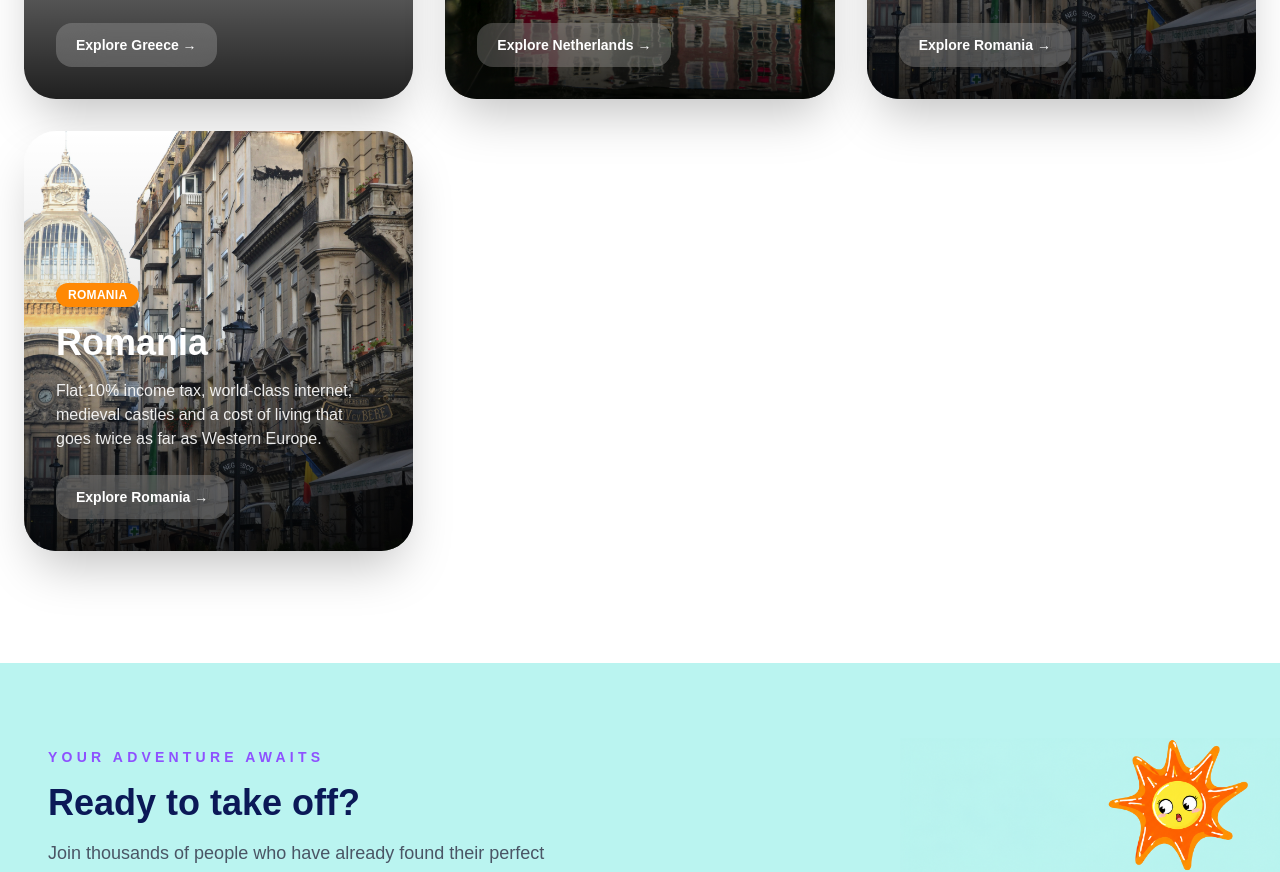
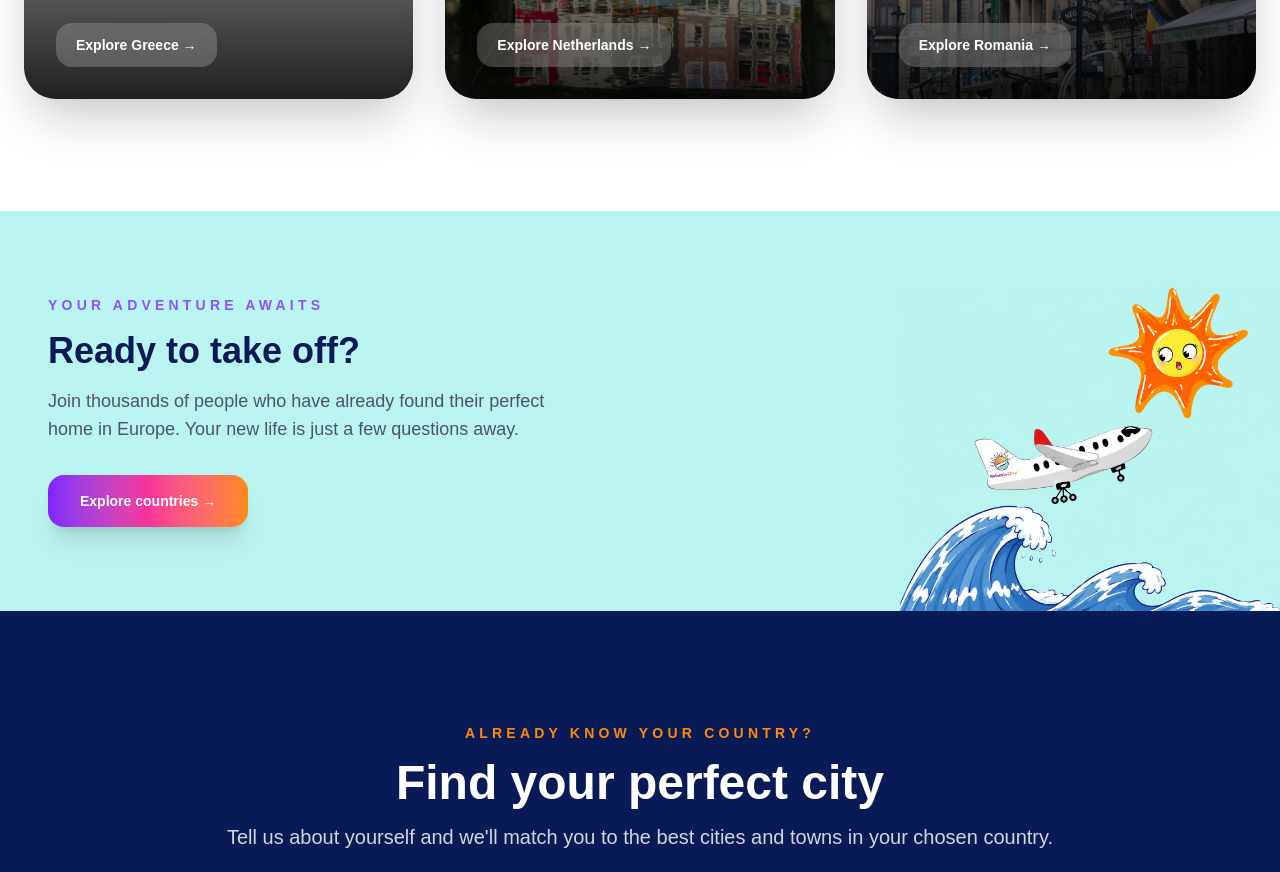
Before and after one commit to ZeppaVentures/Relocate2Day, a Next.js app: page / in a window 1280 px wide. Shown: the part 2980-3852 px from the top of the page. Built offline with nearby package versions, Linux system fonts and the light colour scheme; no server answers; grey boxes are pictures that could not be loaded.

Commit message:
Fix duplicate Romania in destinations

```diff
--- a/app/page.tsx
+++ b/app/page.tsx
@@ -223,7 +223,6 @@ export default function Home() {
     { name: "Bulgaria", slug: "bulgaria", image: "/images/countries/bulgaria-card.jpg", description: "Low flat tax, affordable living and a fast-growing expat community in the heart of the Balkans." },
     { name: "Greece", slug: "greece", image: "/images/countries/greece-card.jpg", description: "Mediterranean sunshine, ancient culture and generous expat tax incentives — including a 50% tax break for digital nomads." },
     { name: "Netherlands", slug: "netherlands", image: "/images/countries/netherlands-card.jpg", description: "95% English proficiency, world-class cycling, and the famous 30% tax ruling for skilled professionals." },
-    { name: "Romania", slug: "romania", image: "/images/countries/romania-card.jpg", description: "Flat 10% income tax, world-class internet, medieval castles and a cost of living that goes twice as far as Western Europe." },
     { name: "Romania", slug: "romania", image: "/images/countries/romania-card.jpg", description: "Flat 10% income tax, world-class internet, medieval castles and a cost of living that goes twice as far as Western Europe." },
   ];
 
```
